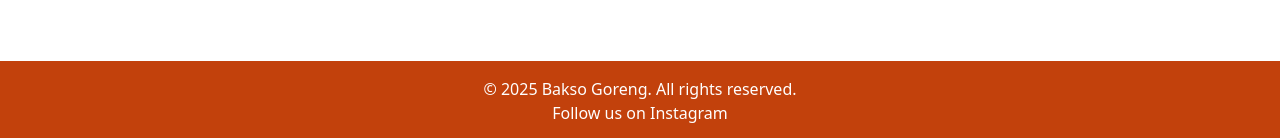
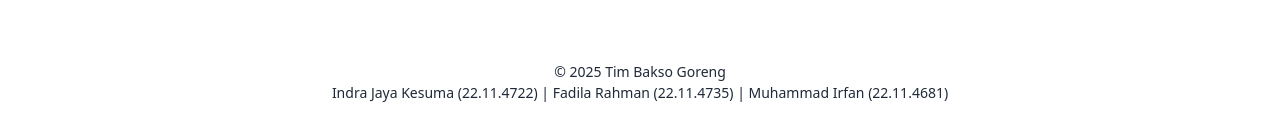
Before and after one commit to projectZ02/baksogoreng, a website: page index.html in a window 1280 px wide. Shown: the part 1866-2004 px from the top of the page. After the commit the page ends 1969 px from the top, so only its background shows below. Drawn offline with nearby package versions, Linux system fonts and the light colour scheme.

Commit message:
Update index.html

```diff
--- a/index.html
+++ b/index.html
@@ -206,22 +206,13 @@
     </section>
 
     <!-- Footer Section -->
-    <footer
-      class="bg-orange-700 text-white py-4 text-center"
-      role="contentinfo"
-    >
-      <p>&copy; 2025 Bakso Goreng. All rights reserved.</p>
-      <p>
-        Follow us on
-        <a
-          href="https://instagram.com"
-          class="text-white hover:text-gray-300"
-          target="_blank"
-          rel="noopener noreferrer"
-          >Instagram</a
-        >
-      </p>
-    </footer>
+<footer>
+  <p style="text-align:center; font-size:14px;">
+    © 2025 Tim Bakso Goreng <br>
+    Indra Jaya Kesuma (22.11.4722) | Fadila Rahman (22.11.4735) | Muhammad Irfan (22.11.4681)
+  </p>
+</footer>
+
 
     <!-- Modal Popup -->
     <div
```
